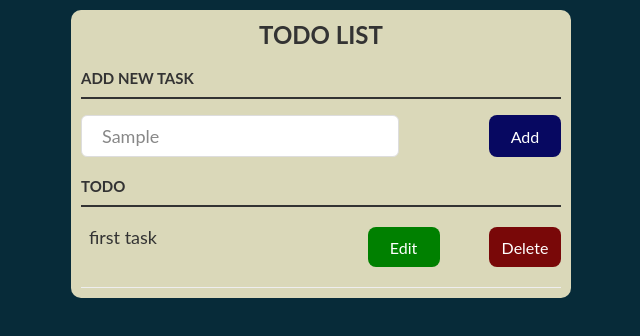
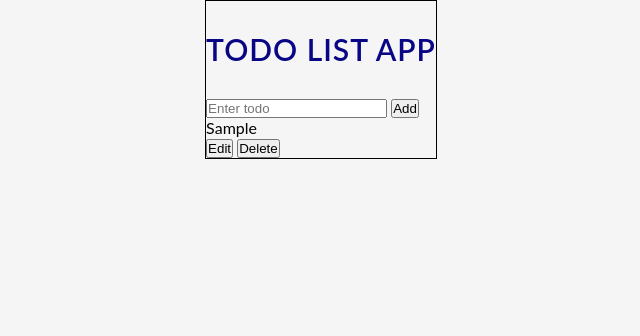
Before and after one commit to MiriamOkpalaeke/todo-list, a plain HTML site: page index.html in a window 1280 px wide. Both pictures are taken after typing "Sample" into the empty fields and a click on the button "Add". Shown: the whole page, without its empty margins (319-959 px from the left). Drawn offline with Linux system fonts and the light colour scheme.

Commit message:
working on css and jss

```diff
--- a/index.css
+++ b/index.css
@@ -1,159 +1,23 @@
-/* Basic Style */
-
 *{
   box-sizing: border-box;
   margin: 0;
-}
-
-body {
-  background: #fff;
-  color: #333;
-  font-family: Lato, sans-serif;
-  background-color: rgb(7, 43, 57);
-  font-size: 16px;
-}
-
-.container {
-  display: block;
-  width: 500px;
-  margin: 10px auto 100px;
-  background-color: #dad8b9;
-  padding: 0px 10px 10px 10px;
-  border-radius: 10px;
-}
-
-.new-task-container {
-  margin-top: 16px;
-  display: flex;
-  justify-content: space-between;
-  gap: 4px;
-}
-
-h2 {
-  text-align: center;
-  padding-top: 10px;
-  margin-bottom: 0px;
-}
-
-ul {
-  margin: 0;
   padding: 0;
 }
-
-li * {
-  float: left;
+body{
+  font-family: Lato, sans-serif;
+  background-color: #f5f5f5 ;
+  display: flex;
+  justify-content: center;
 }
-
-li,
-h3 {
-  clear: both;
-  list-style: none;
+h2{
+  font-size: 30px;
+  color: rgb(8, 6, 133);
+  letter-spacing: 1px;
+  font-weight: 600;
+  margin: 30px 0;
 }
-
-input,
-button {
-  outline: none;
-}
-
-button {
-  border: 0px;
-  color: white;
-  font-size: 1rem;
-  font-family: Lato, sans-serif;
-  cursor: pointer;
-  padding: 8px;
-  border-radius: 8px;
-}
-
-
-
-button:hover {
-  color: #aba8a8;
-}
-
-/* Heading */
-
-h3,
-label[for="new-task"] {
-  color: #333;
-  font-weight: 700;
-  font-size: .9375rem;
-  border-bottom: 2px solid #333;
-  padding: 20px 0 10px;
-  margin: 0;
-  text-transform: uppercase;
-}
-
-input[type="text"] {
-  margin: 0;
-  font-size: 1.125rem;
-  line-height: 18px;
-  height: 18px;
-  padding: 20px;
-  border: 1px solid #ddd;
-  background: #fff;
-  border-radius: 6px;
-  font-family: Lato, sans-serif;
-  color: #888;
-}
-
-input[type="text"]:focus {
-  color: #333;
-}
-
-/* New Task */
-
-label[for="new-task"] {
-  display: block;
-  margin: 0 0 20px;
-}
-
-#new-task {
-  width: 318px;
-}
-
-/* Task list */
-
-li {
-  overflow: hidden;
-  padding: 20px 0;
-  border-bottom: 1px solid #eee;
-  display: flex;
-  justify-content: space-between;
-}
-
-li > p {
-  font-size: 1.125rem;
-  line-height: 20px;
-  width: 237px;
-  padding: 0 0 0 8px;
-}
-
-li > #delete:hover {
-  color: #c0c91b;
-}
-
-#add-button {
-	background-color: rgb(7, 8, 97);
-  width: 15%;
-}
-
-#delete-button {
-	background-color: rgb(121, 8, 8);
-  width: 15%;
-  height: 40px;
+.container{
+ border: 1px solid black;
 
 
 }
-#edit-button{
-  background-color: green;
-  width: 15%;
-  height: 40px;
-
-}
-#delete-button:hover{
-  background-color: rgb(36, 9, 9)
-}
-#edit-button:hover{
-  background-color: rgb(12, 70, 12);
-}
--- a/index.html
+++ b/index.html
@@ -11,22 +11,25 @@
 
   <body>
     <div class="container">
-      <h2>TODO LIST</h2>
-      <h3>Add new task</h3>
-      <div class="new-task-container">
-        <input id="new-task" type="text" />
-        <button id="add-button">Add</button>
-      </div>
+      <h2>TODO LIST APP</h2>
 
-      <h3>Todo</h3>
-      <div id="task">
-        <ul id="incomplete-tasks">
-          <li>
-            <p>first task</p>
-            <button id="edit-button">Edit</button>
-            <button id="delete-button">Delete</button>
-          </li>
-        </ul>
+      <!--new task-->
+      <div class="todo-list">
+        <div class="new-tasklist">
+          <input id="new-task" type="text" placeholder="Enter todo" />
+          <button id="add-button">Add</button>
+        </div>
+
+        <!--task list-->
+        <div class="tasks">
+          <!--<div id="item">
+           <p>Host live session with Stutern learners</p>
+            <div class="item-btn">
+              <button id="edit-button">Edit</button>
+              <button id="delete-button">Delete</button>
+            </div>
+          </div>-->
+        </div>
       </div>
     </div>
     <script src="index.js"></script>
--- a/index.js
+++ b/index.js
@@ -1,26 +1,46 @@
-// Create a simple todo list that has the following functionalities
+let input = document.querySelector("#new-task");
+let addBtn = document.querySelector("#add-button");
+let tasks = document.querySelector(".tasks");
 
-/**
- * add a new item to the todo list
- * remove an item in the todo list
- * edit an item in the todo list
-    Some further requirements:
-    - the input field must be reset when the add button is clicked on
-    - the todo list must show the most recent first
-    - prevent empty values from being added to the list
-    - the todo list should be stored using localStorage
- */
+//add btn disabled
 
-const newTaskInput = document.getElementById('new-task');
-let todoList = [];
+input.addEventListener("keyup", () => {
+  if (input.value.trim() != 0) {
+    addBtn.classList.add("active");
+  } else {
+    addBtn.classList.remove("active");
+  }
+});
 
-function addItem () {
-}
+//adding new task
+addBtn.addEventListener("click", () => {
+  if (input.value.trim() != 0) {
+    let newItem = document.createElement("div");
+    newItem.classList.add("item");
+    newItem.innerHTML = `
+    <p> ${input.value} </p>
+            <div class="item-btn">
+              <button id="edit-button">Edit</button>
+              <button id="delete-button">Delete</button>
+            </div>
+            `
+  tasks.appendChild(newItem);
+  input.value = "";
+  } else{
+   alert("Please enter a task")
+  }
+});
 
-function editItem (item) {
+//delete item
+tasks.addEventListener("click", (e) => {
+   if (e.target.classList.contains("delete-button")){
+      e.target.parentElement.parentElement.remove();
+   }
+})
 
-}
 
-function deleteItem (item) {
-
-}
+tasks.addEventListener("click", (e) => {
+   if (e.target.classList.contains("Delete")){
+      e.target.parentElement.parentElement.remove();
+   }
+})
```
Also changed, not shown: 1 other file.
